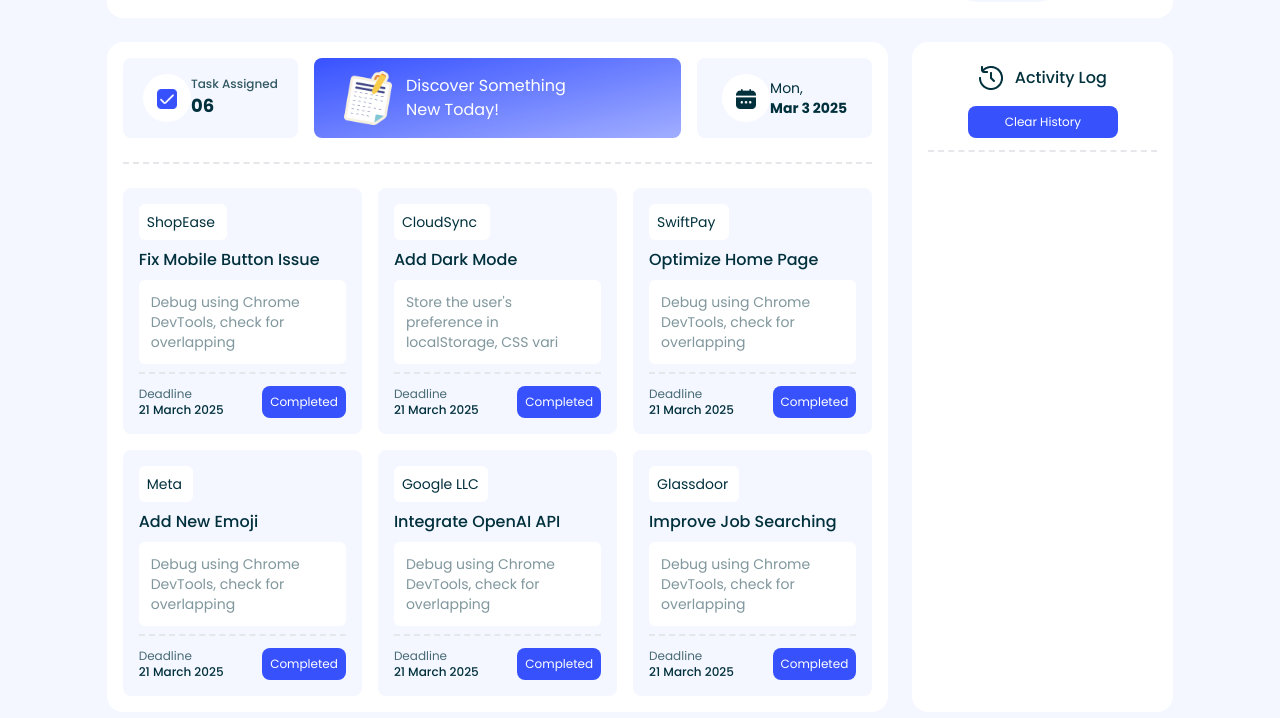
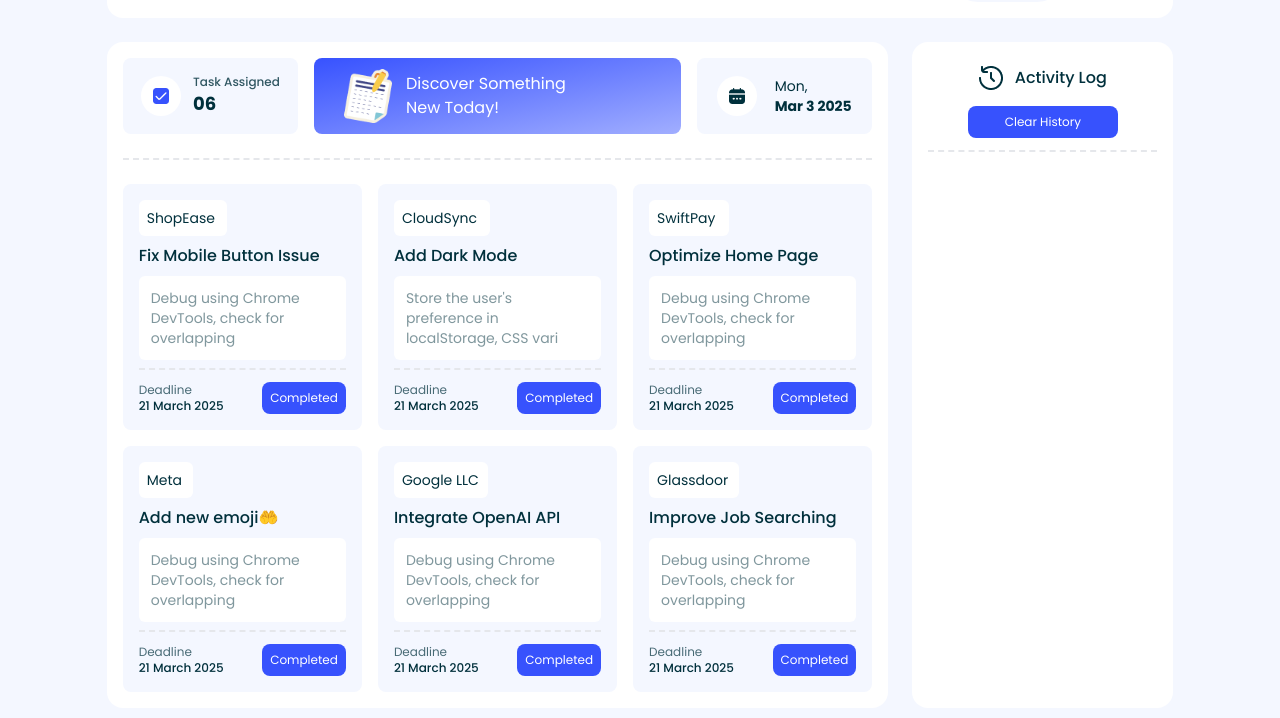
Before and after one commit to mehenika/Fifth_Assignment_B11, a plain HTML site: page index.html in a window 1280 px wide. Shown: the part 102-820 px from the top of the page. Drawn offline with nearby package versions, Linux system fonts and the light colour scheme.

Commit message:
added emoji

```diff
--- a/index.html
+++ b/index.html
@@ -33,6 +33,8 @@
         font-style: normal;
         }
     </style>
+    <!-- fontawesome CDN -->
+    <script src="https://kit.fontawesome.com/900314243b.js" crossorigin="anonymous"></script>
 </head>
 <body class="text-primary bg-secondary poppins">
     <header>
@@ -61,9 +63,9 @@
         <!-- Upper tasks -->
          <div class="grid grid-cols-4 gap-4">
           <!-- Left Card -->
-           <div class="flex bg-secondary rounded-lg p-4 justify-center items-center">
-            <div class="bg-white w-12 h-12 rounded-full">
-              <img class="w-5 h-5 my-[15px] mx-auto" src="images/checkbox.png" alt="">
+           <div class="flex bg-secondary rounded-lg p-4 justify-around items-center space-x-2">
+            <div class="bg-white w-10 h-10 rounded-full">
+              <img class="w-4 h-4 my-[12px] mx-auto" src="images/checkbox.png" alt="">
             </div>
             <div>
               <p class="text-xs font-medium opacity-80">Task Assigned</p>
@@ -76,9 +78,9 @@
               <p class="text-white">Discover Something <br> New Today!</p>
             </div>
             <!-- Right Card -->
-             <div class="flex bg-secondary rounded-lg justify-center items-center p-4 col-span-1">
-              <div class="bg-white w-12 h-12 rounded-full">
-                <img class="w-5 h-5 my-[15px] mx-auto" src="images/calender.png" alt="">
+             <div class="flex bg-secondary rounded-lg justify-around items-center p-4 space-x-2">
+              <div class="bg-white w-10 h-10 rounded-full">
+                <img class="w-4 h-4 my-[12px] mx-auto" src="images/calender.png" alt="">
               </div>
               <p id="current-date" class="text-sm"></p>
              </div>
@@ -134,7 +136,7 @@
             <!-- Card-4 -->
             <div class="bg-secondary p-4 rounded-lg" id="card-4">
               <p class="p-2 bg-white rounded-md w-[54px] text-sm mb-2">Meta</p>
-              <h4 class="text-base font-medium mb-2" id="task4">Add New Emoji</h4>
+              <h4 class="text-base font-medium mb-2" id="task4">Add new emoji🤲</h4>
               <p class="p-3 bg-white rounded-md text-sm text-primary/[0.5] mb-2">Debug using Chrome DevTools, check for overlapping</p>
               <!-- Button area -->
               <div class="flex justify-between items-center border-dashed border-0 border-t-2 pt-3">
@@ -193,7 +195,6 @@
 
     </main>
     <footer>
-
     </footer>
     <!-- Javascript files added -->
      <script src="js/script1.js"></script>
```
